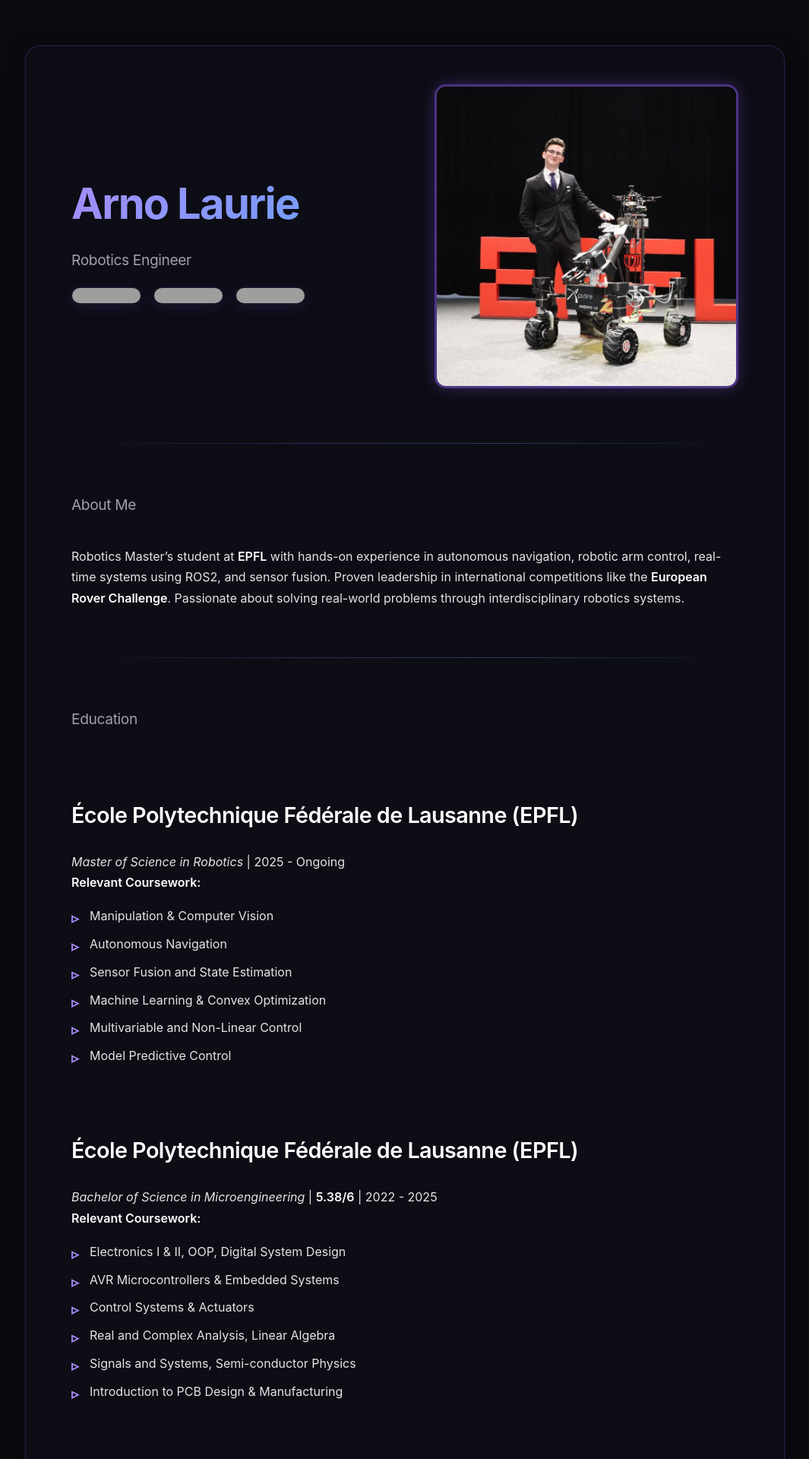
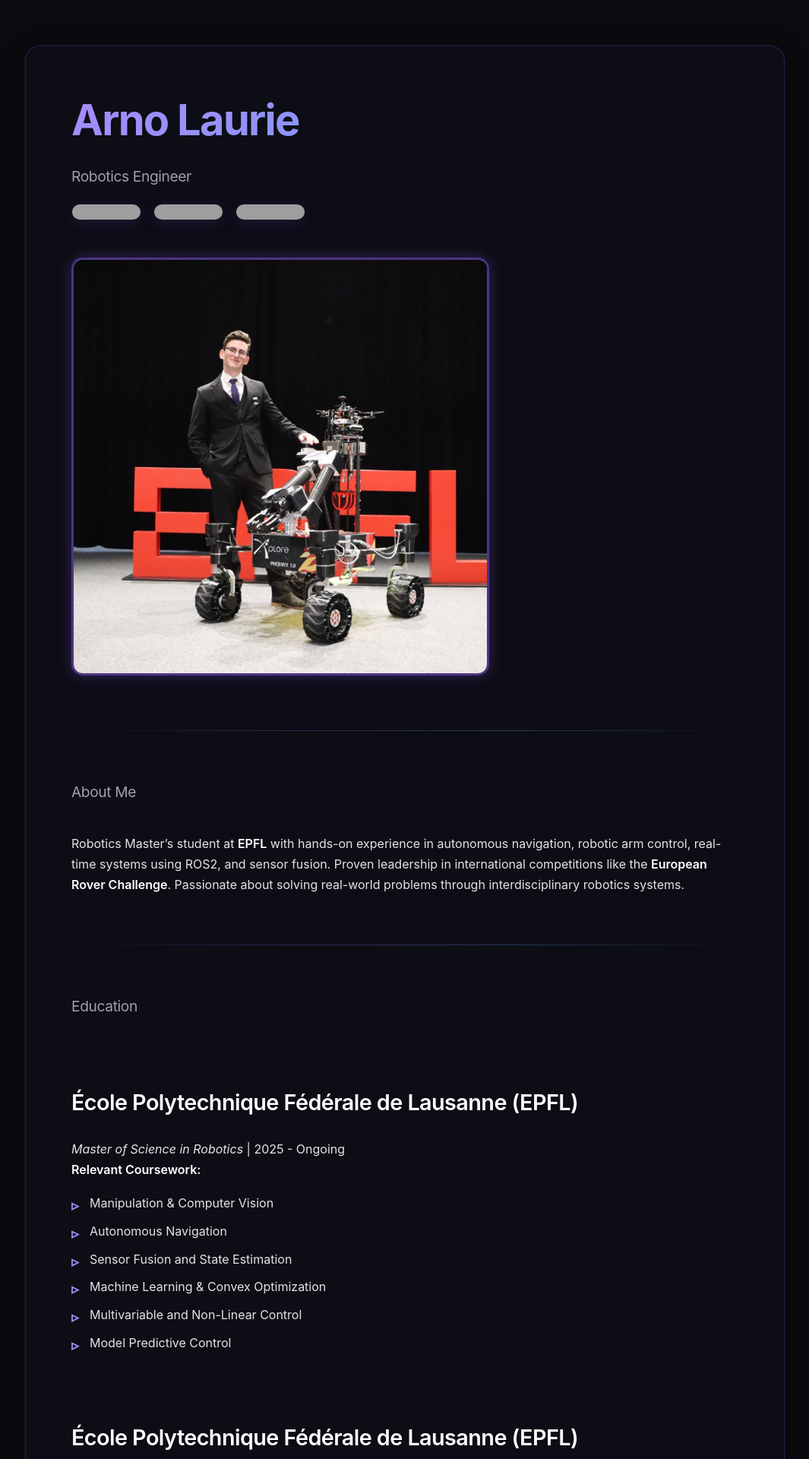
Before and after one commit to Netfluxx/Netfluxx.github.io, a Jekyll site: the page built from index.md, in a window 1280 px wide. Shown: the top 1920 px of the page at 76% size, without its empty margins (107-1172 px from the left). Built offline with Jekyll 4.4.1, drawn with Linux system fonts in a browser that asks for light colours; our own code applies the rules of GitHub Pages for plain Markdown files; grey boxes are pictures that could not be loaded.

Commit message:
increased pfp size

```diff
--- a/index.md
+++ b/index.md
@@ -9,7 +9,7 @@
     </div>
   </div>
   <div style="flex-shrink: 0;">
-    <img src="picture_of_me_xplore.jpg" alt="Arno Laurie" style="width: 400px; height: 400px; border-radius: 15px; object-fit: cover; border: 3px solid rgba(139, 92, 246, 0.5); box-shadow: 0 0 20px rgba(139, 92, 246, 0.3);">
+    <img src="picture_of_me_xplore.jpg" alt="Arno Laurie" style="width: 550px; height: 550px; border-radius: 15px; object-fit: cover; border: 3px solid rgba(139, 92, 246, 0.5); box-shadow: 0 0 20px rgba(139, 92, 246, 0.3);">
   </div>
 </div>
 
```
